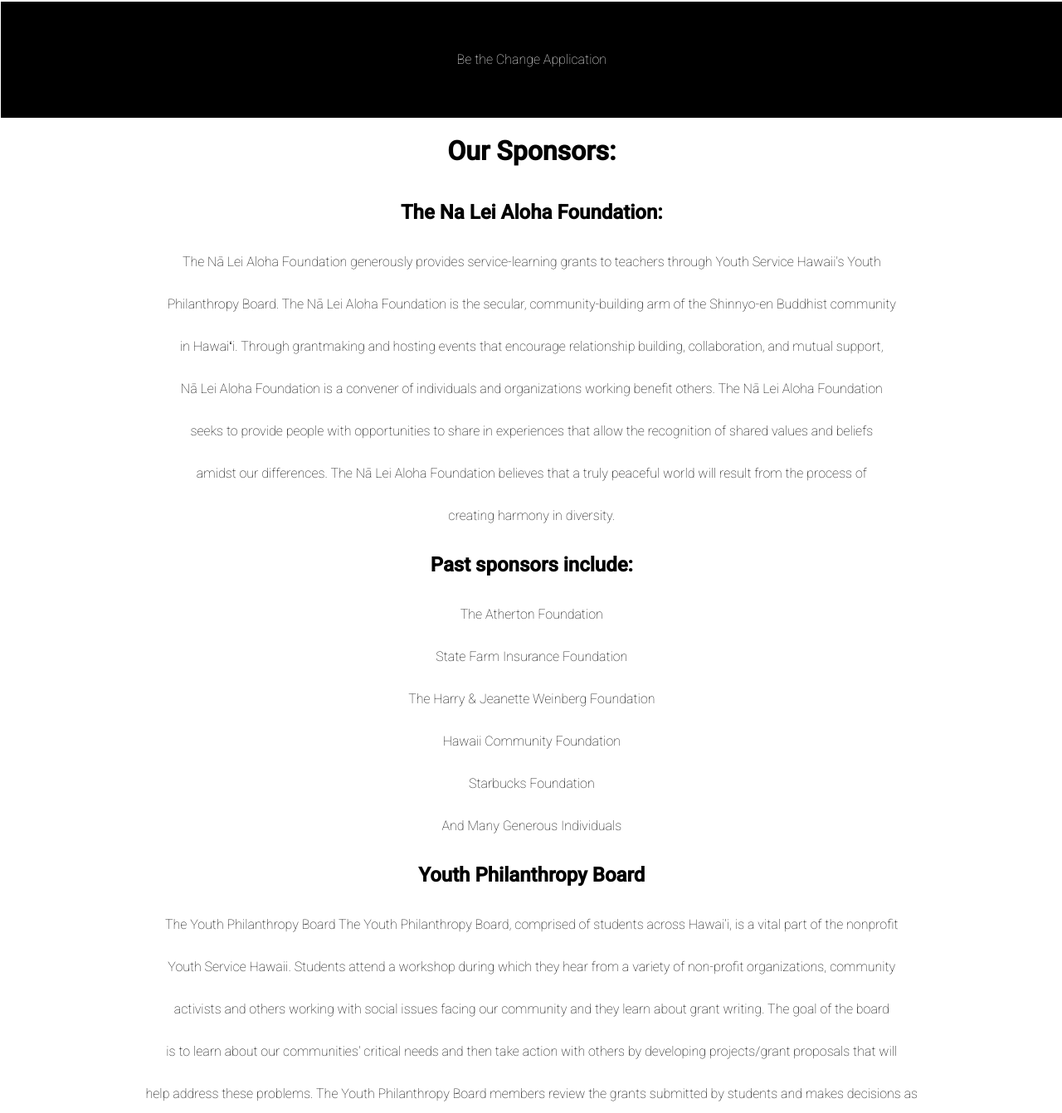
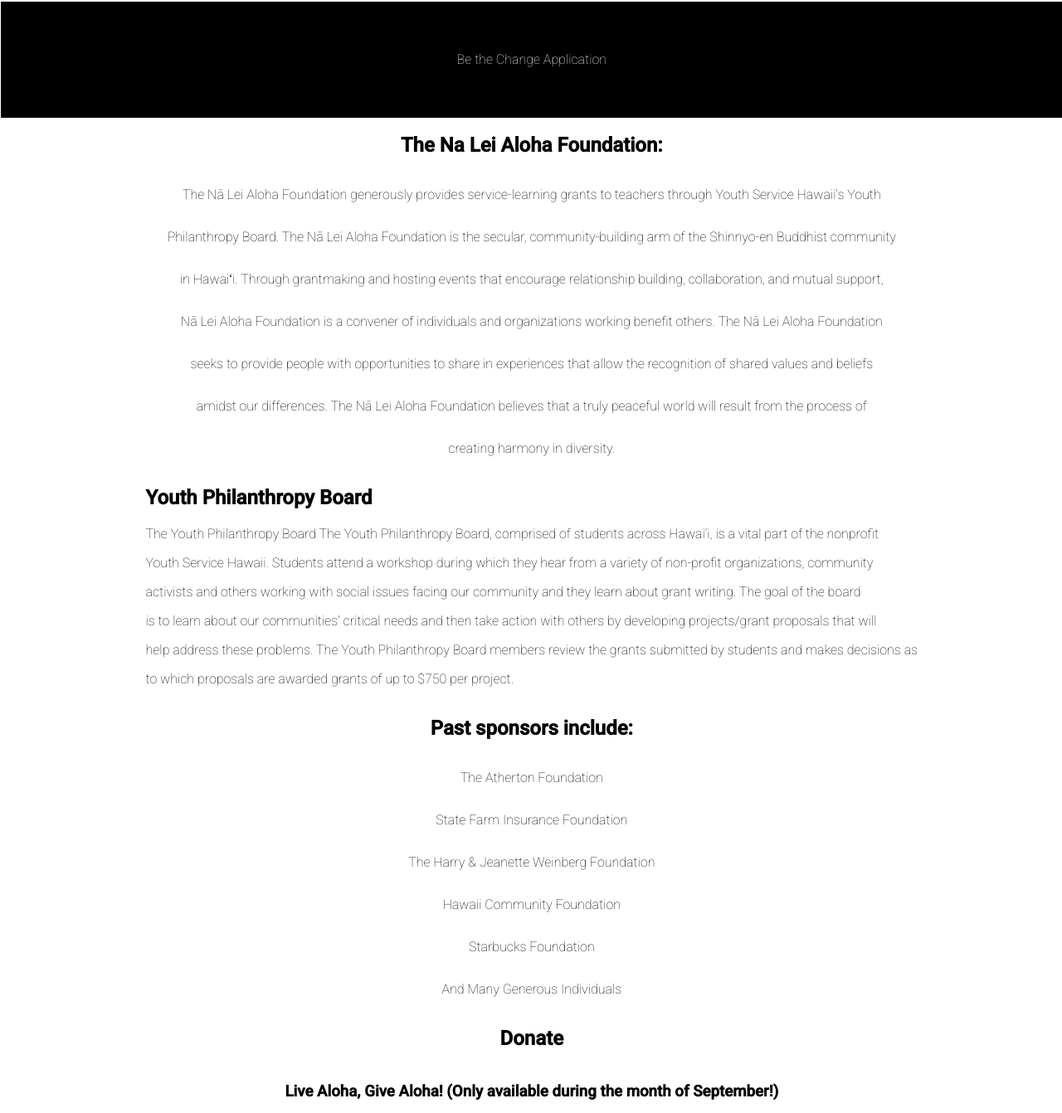
Before and after one commit to BullsI808/ysp_website, a website: page public/index.html in a window 1280 px wide. Shown: the part 1258-2600 px from the top of the page at 83% size. Drawn offline with nearby package versions, Linux system fonts and the light colour scheme; no server answers.

Commit message:
changed some positions

```diff
--- a/public/index.html
+++ b/public/index.html
@@ -107,7 +107,6 @@
     <div id="sponsorcontainer">
 
 
-        <h1 class="word">Our Sponsors:</h1>
 
 
     </div>
@@ -127,15 +126,6 @@
 
 
 
-</div>
-    <h2>Past sponsors include:</h2>
-   <p> The Atherton Foundation</p>
-  <p> State Farm Insurance Foundation </p>
-  <p> The Harry & Jeanette Weinberg Foundation</p>
-  <p>Hawaii Community Foundation</p>
-  <p>Starbucks Foundation</p>
-  <p>And Many Generous Individuals</p>
-
 
    <h2> Youth Philanthropy Board</h2>
 
@@ -149,6 +139,17 @@
     <!-- Service Learning - definition and examples of projects (will send)  -->
 
     <!-- Contact us- gmail address (will send)  -->
+
+  </div>
+  <h2>Past sponsors include:</h2>
+ <p> The Atherton Foundation</p>
+<p> State Farm Insurance Foundation </p>
+<p> The Harry & Jeanette Weinberg Foundation</p>
+<p>Hawaii Community Foundation</p>
+<p>Starbucks Foundation</p>
+<p>And Many Generous Individuals</p>
+
+
 <div id="donatecontainer">
     <h2 id = "donatebanner">Donate</h2>
   </div>
```
